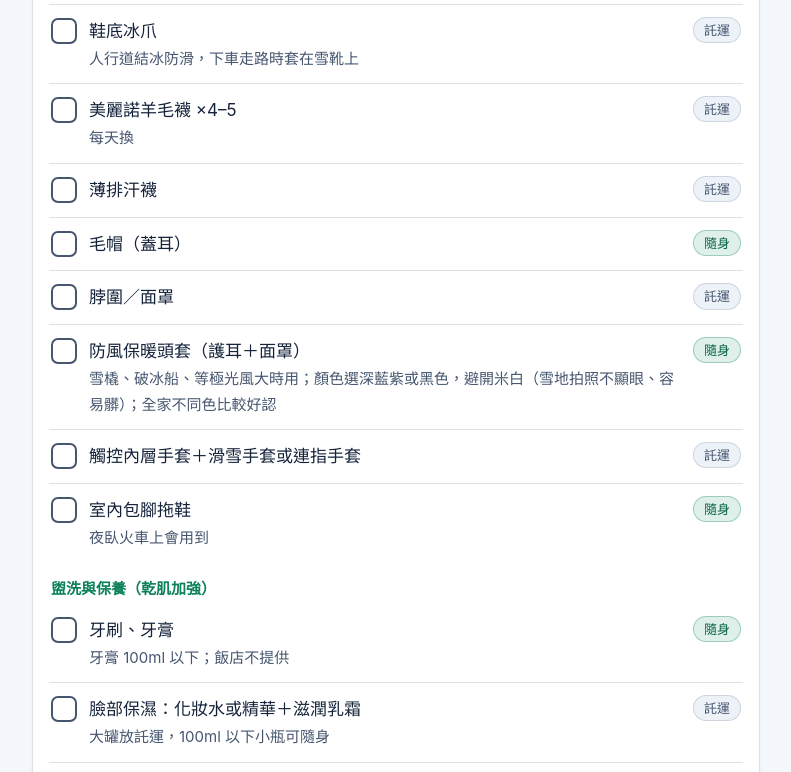
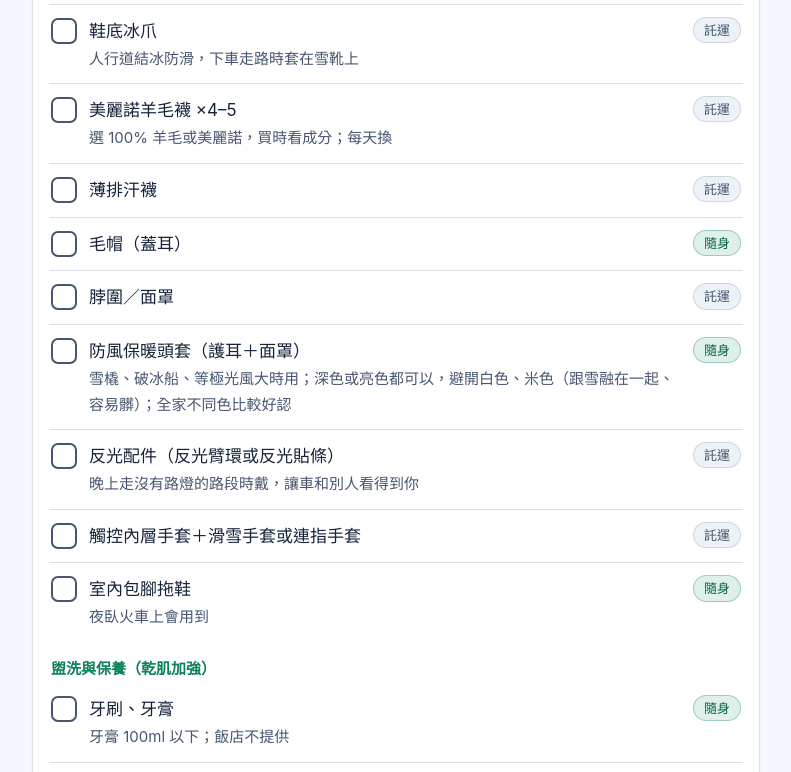
Before and after one commit to 335588yyyti/finlandtrip, a plain HTML site: page index.html in a window 1280 px wide. Shown: the part 5480-6252 px from the top of the page, without its empty margins (244-1035 px from the left). Drawn offline with Linux system fonts and the light colour scheme.

Commit message:
Apply travel agency clothing advice: bright jackets, reflectors, notes
Co-Authored-By: Claude Opus 5.5 <noreply@anthropic.com>
Claude-Session: https://claude.ai/code/session_0158LfrU9qozfoHoDA2eERiL

```diff
--- a/index.html
+++ b/index.html
@@ -289,6 +289,7 @@ footer{padding:36px 0 48px;text-align:center;color:var(--muted);font-size:15px}
         <li><strong>羊毛襪優於發熱襪</strong>；不要穿兩雙厚襪，鞋子太緊血液不流通反而腳冰。</li>
         <li>頭、脖子、手、腳最容易失溫：毛帽要蓋耳，脖圍可拉上遮臉。</li>
         <li>手套：觸控內層手套（拍照用）＋外層滑雪手套或連指手套。</li>
+        <li><strong>外套選亮色系</strong>（紅、黃、亮藍）：雪地拍照最顯眼，晚上也好認人；避開白色、米色。</li>
         <li><strong>不要穿棉質衣物</strong>：棉吸汗後不會乾，會越穿越冷；選羊毛或化纖。</li>
         <li><strong>手機、行動電源放外套內袋</strong>：電池怕冷，不拍照時收進內袋保溫。</li>
         <li><strong>不用每天穿不同衣服</strong>：外套、雪褲、中層可以重複穿，每天換衛生衣和襪子就好。</li>
@@ -565,15 +566,16 @@ footer{padding:36px 0 48px;text-align:center;color:var(--muted);font-size:15px}
     { id:"base", name:"超極暖衛生衣褲 ×3", where:"託運", note:"每天換貼身這層；出發當天身上穿一套" },
     { id:"fleece", name:"刷毛中層 ×2", where:"託運", note:"輪流穿" },
     { id:"shell", name:"防風防水外套", where:"隨身", note:"抵達慕尼黑馬上要穿" },
-    { id:"snowpants", name:"雪褲", where:"託運", note:"待確認是否租借" },
+    { id:"snowpants", name:"雪褲", where:"託運", note:"待確認是否租借；褲管有束口更好，雪不會跑進去" },
     { id:"boots", name:"雪靴", where:"託運", note:"選靜止時耐寒 -15°C 以下較理想；穿厚羊毛襪試穿，腳跟後要塞得進一根手指；不夠暖就加羊毛襪＋暖腳貼＋保暖鞋墊" },
     { id:"warminsole", name:"保暖鞋墊（羊毛或鋁箔）", where:"託運", note:"試穿雪靴時一起放進去，確認空間夠" },
     { id:"crampon", name:"鞋底冰爪", where:"託運", note:"人行道結冰防滑，下車走路時套在雪靴上" },
-    { id:"wool", name:"美麗諾羊毛襪 ×4–5", where:"託運", note:"每天換" },
+    { id:"wool", name:"美麗諾羊毛襪 ×4–5", where:"託運", note:"選 100% 羊毛或美麗諾，買時看成分；每天換" },
     { id:"thinsock", name:"薄排汗襪", where:"託運" },
     { id:"hat", name:"毛帽（蓋耳）", where:"隨身" },
     { id:"neck", name:"脖圍／面罩", where:"託運" },
-    { id:"hood", name:"防風保暖頭套（護耳＋面罩）", where:"隨身", note:"雪橇、破冰船、等極光風大時用；顏色選深藍紫或黑色，避開米白（雪地拍照不顯眼、容易髒）；全家不同色比較好認" },
+    { id:"hood", name:"防風保暖頭套（護耳＋面罩）", where:"隨身", note:"雪橇、破冰船、等極光風大時用；深色或亮色都可以，避開白色、米色（跟雪融在一起、容易髒）；全家不同色比較好認" },
+    { id:"reflect", name:"反光配件（反光臂環或反光貼條）", where:"託運", note:"晚上走沒有路燈的路段時戴，讓車和別人看得到你" },
     { id:"gloves", name:"觸控內層手套＋滑雪手套或連指手套", where:"託運" },
     { id:"slippers", name:"室內包腳拖鞋", where:"隨身", note:"夜臥火車上會用到" },
     { group:"盥洗與保養（乾肌加強）" },
```
